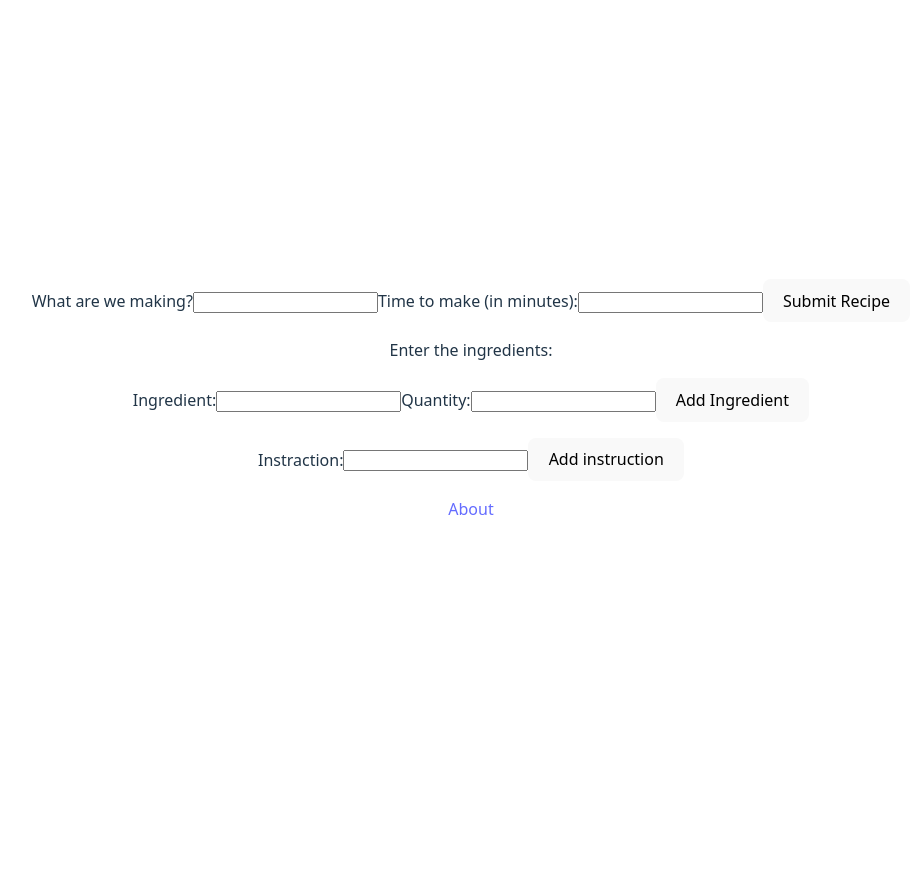
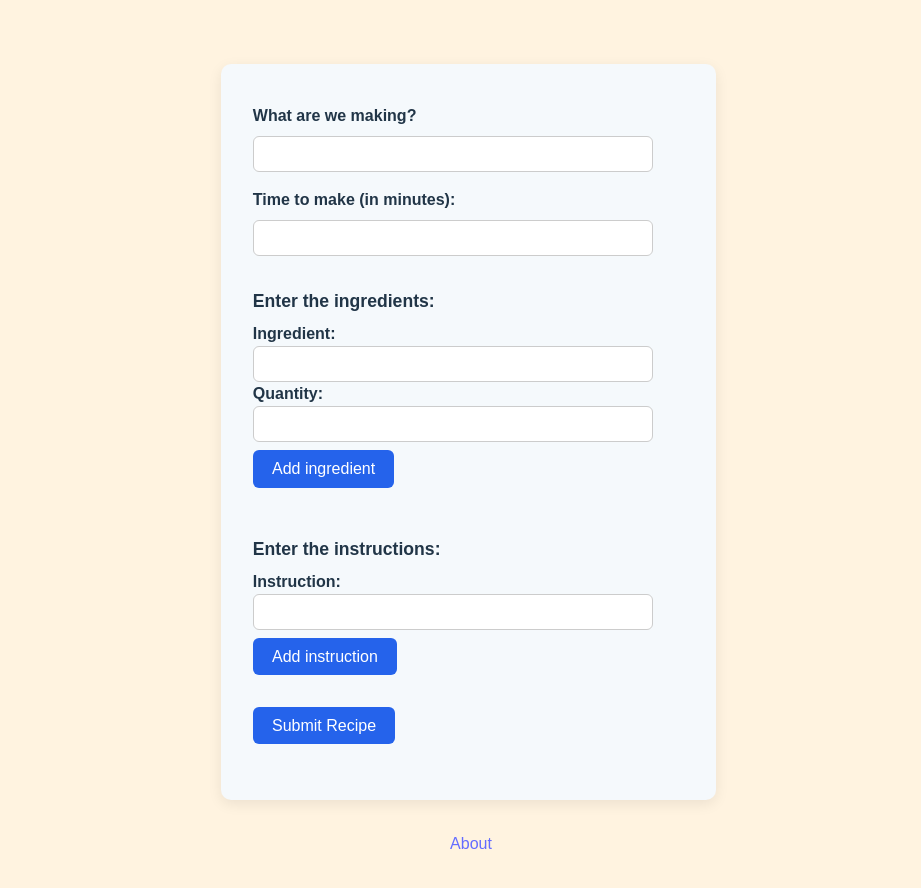
Before and after one commit to omriyaacobi/recipe-website, a React (Vite) app: page /AddRecipe in a window 1280 px wide. Shown: the whole page, without its empty margins (169-1090 px from the left). Before the commit the page ends 800 px from the top, so only its background shows below. Built offline with nearby package versions, Linux system fonts and the light colour scheme.

Commit message:
Add styling and structure to AddRecipe component; implement ingredient and instruction management with popup confirmation

```diff
--- a/src/AddRecipe/AddRecipe.css
+++ b/src/AddRecipe/AddRecipe.css
@@ -0,0 +1,106 @@
+body {
+  background-color: #fff3e0; /* soft pastel orange */
+  margin: 0;
+  font-family: Arial, sans-serif;
+}
+/* Container */
+.add-recipe {
+  width: 95%;
+  max-width: 1350px;
+  margin: 2rem 0 2rem 2%;   /* left-anchored, slight gutter */
+  padding: 2rem;
+  background: #f5f9fc;
+  border-radius: 10px;
+  box-shadow: 0 4px 14px rgba(0,0,0,0.08);
+  text-align: left;
+  font-family: Arial, sans-serif;
+  box-sizing: border-box;    /* safer sizing baseline */
+}
+
+/* Inputs (scoped—avoid global leakage) */
+.add-recipe input {
+  width: 100%;
+  max-width: 400px;
+  padding: 0.5rem;
+  border: 1px solid #ccc;
+  border-radius: 6px;
+  font-size: 1rem;
+  box-sizing: border-box;
+}
+
+.add-recipe input:focus {
+  outline: none;
+  border-color: #2563eb;
+  box-shadow: 0 0 3px #2563eb55;
+}
+
+/* Headings / section titles */
+.add-recipe p {
+  font-weight: bold;
+  margin-top: 1.5rem;
+  margin-bottom: 0.5rem;
+  font-size: 1.1rem;
+}
+
+/* Forms */
+.recipe-form,
+.ingredients-section form,
+.instructions-section form {
+  display: flex;
+  flex-direction: column;
+  gap: 0.5rem;
+  margin-bottom: 1.5rem;
+  align-items: flex-start;
+}
+
+/* Labels (scoped to avoid global styling) */
+.add-recipe label {
+  font-weight: bold;
+  margin-top: 0.5rem;
+}
+
+/* Buttons (scoped) */
+.add-recipe button {
+  background-color: #2563eb;
+  color: white;
+  border: none;
+  border-radius: 6px;
+  padding: 0.6rem 1.2rem;
+  font-size: 1rem;
+  cursor: pointer;
+  transition: background 0.2s;
+  margin-top: 0.5rem;
+}
+
+.add-recipe button:hover {
+  background-color: #1d4ed8;
+}
+
+/* Lists — wrapping long text */
+.ingredient-list li,
+.instruction-list li {
+  margin: 0.25rem 0;
+  font-size: 0.95rem;
+  white-space: normal;
+  overflow-wrap: anywhere; /* breaks super-long words/URLs */
+  max-width: 90%;
+}
+.popup-overlay {
+  position: fixed;
+  inset: 0;
+  background: rgba(0,0,0,0.5);
+  display: flex;
+  justify-content: center;
+  align-items: center;
+}
+
+.popup {
+  background:#e6f2ff;
+  padding: 20px;
+  border-radius: 8px;
+  text-align: center;
+
+}
+.popup button + button {
+  margin-left: 10px;
+}
--- a/src/AddRecipe/AddRecipe.jsx
+++ b/src/AddRecipe/AddRecipe.jsx
@@ -1,45 +1,56 @@
 import { useState } from "react";
+import "./AddRecipe.css";
+import { useNavigate } from "react-router-dom";
+
 const AddInstructions = ({ setInstructionList }) => {
   const [instruction, setInstruction] = useState("");
-  const onSubmit = (e) => {
-    e.preventDefault();
+
+  const addInstruction = () => {
     if (!instruction.trim()) return;
-    setInstructionList((prev) => [...prev, instruction]);
+    setInstructionList((prev) => [...prev, instruction.trim()]);
     setInstruction("");
   };
+
   return (
-    <form onSubmit={onSubmit}>
-      <label htmlFor="instruction">Instraction:</label>
+    <div className="instructions-input">
+      <label htmlFor="instruction">Instruction:</label>
       <input
         id="instruction"
         name="instructionName"
         type="text"
         value={instruction}
         onChange={(e) => setInstruction(e.target.value)}
+        onKeyDown={(e) =>
+          e.key === "Enter" && (e.preventDefault(), addInstruction())
+        }
       />
-      <button type="submit">Add instruction</button>
-    </form>
+      <button type="button" onClick={addInstruction}>
+        Add instruction
+      </button>
+    </div>
   );
 };
+
 const AddIngredients = ({ setIngredientList }) => {
   const [ingredientName, setIngredientName] = useState("");
   const [ingredientQuantity, setIngredientQuantity] = useState("");
 
-  const onSubmit = (e) => {
-    e.preventDefault();
+  const addIngredient = () => {
     if (!ingredientName.trim() || !ingredientQuantity.toString().trim()) return;
-
     setIngredientList((prev) => [
       ...prev,
-      { ingredientName, ingredientQuantity },
+      {
+        ingredientName: ingredientName.trim(),
+        ingredientQuantity: ingredientQuantity.toString().trim(),
+      },
     ]);
-
     setIngredientName("");
     setIngredientQuantity("");
   };
 
   return (
-    <form onSubmit={onSubmit}>
+    <div className="ingredients-input">
+      <div id="ingredient-name">
         <label htmlFor="ingredient">Ingredient:</label>
         <input
           id="ingredient"
@@ -47,8 +58,11 @@ const AddIngredients = ({ setIngredientList }) => {
           type="text"
           value={ingredientName}
           onChange={(e) => setIngredientName(e.target.value)}
+          onKeyDown={(e) =>
+            e.key === "Enter" && (e.preventDefault(), addIngredient())
+          }
         />
-
+      </div>
       <label htmlFor="quantity">Quantity:</label>
       <input
         id="quantity"
@@ -56,10 +70,15 @@ const AddIngredients = ({ setIngredientList }) => {
         type="number"
         value={ingredientQuantity}
         onChange={(e) => setIngredientQuantity(e.target.value)}
+        onKeyDown={(e) =>
+          e.key === "Enter" && (e.preventDefault(), addIngredient())
+        }
       />
 
-      <button type="submit">Add Ingredient</button>
-    </form>
+      <button type="button" onClick={addIngredient}>
+        Add ingredient
+      </button>
+    </div>
   );
 };
 
@@ -68,12 +87,15 @@ const AddRecipe = ({ setRecipeList }) => {
   const [name, setName] = useState("");
   const [timeToMake, setTimeToMake] = useState("");
   const [instructionList, setInstructionList] = useState([]);
+  const [showPopup, setShowPopup] = useState(false);
+
+  const navigate = useNavigate();
 
   const handleSubmit = (e) => {
     e.preventDefault();
     const recipe = {
-      name,
-      timeToMake: Number(timeToMake) || "Unkown",
+      name: name.trim(),
+      timeToMake: Number(timeToMake) || "Unknown",
       ingredients: ingredientList,
       instructions: instructionList,
     };
@@ -83,11 +105,13 @@ const AddRecipe = ({ setRecipeList }) => {
     setTimeToMake("");
     setIngredientList([]);
     setInstructionList([]);
+    setShowPopup(true);
   };
 
   return (
-    <>
-      <form onSubmit={handleSubmit}>
+    <div className="add-recipe">
+      {/* SINGLE form wraps everything */}
+      <form className="recipe-form" onSubmit={handleSubmit}>
         <label htmlFor="recipeName">What are we making?</label>
         <input
           id="recipeName"
@@ -106,26 +130,45 @@ const AddRecipe = ({ setRecipeList }) => {
           onChange={(e) => setTimeToMake(e.target.value)}
         />
 
-        <button type="submit">Submit Recipe</button>
-      </form>
-
+        <div className="ingredients-section">
           <p>Enter the ingredients:</p>
           <AddIngredients setIngredientList={setIngredientList} />
-
-      <ul>
+          <ul className="ingredient-list">
             {ingredientList.map((item, index) => (
               <li key={index}>
                 {item.ingredientName} — {item.ingredientQuantity}
               </li>
             ))}
           </ul>
+        </div>
+
+        <div className="instructions-section">
+          <p>Enter the instructions:</p>
           <AddInstructions setInstructionList={setInstructionList} />
-      <ol>
+          <ol className="instruction-list">
             {instructionList.map((item, index) => (
               <li key={index}>{item}</li>
             ))}
           </ol>
-    </>
+        </div>
+
+        <button type="submit" className="submit-btn">
+          Submit Recipe
+        </button>
+      </form>
+      {showPopup && (
+        <div className="popup-overlay">
+          <div className="popup">
+            <h3>Recipe saved!</h3>
+            <p>Your recipe has been added successfully.</p>
+            <button onClick={() => navigate("/")}>Go to Home</button>
+            <button onClick={() => setShowPopup(false)}>
+              Add another recipe
+            </button>
+          </div>
+        </div>
+      )}
+    </div>
   );
 };
 
```
Lines whose indentation alone changed are shown as unchanged.
